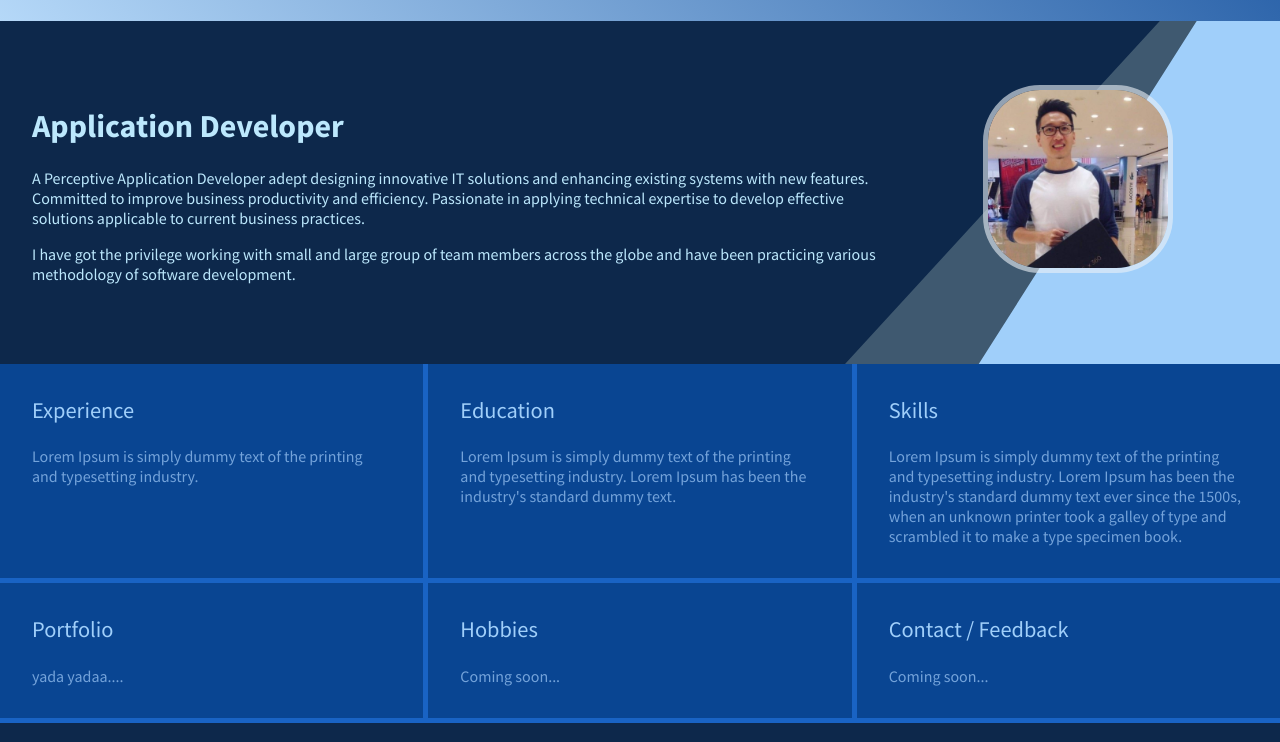
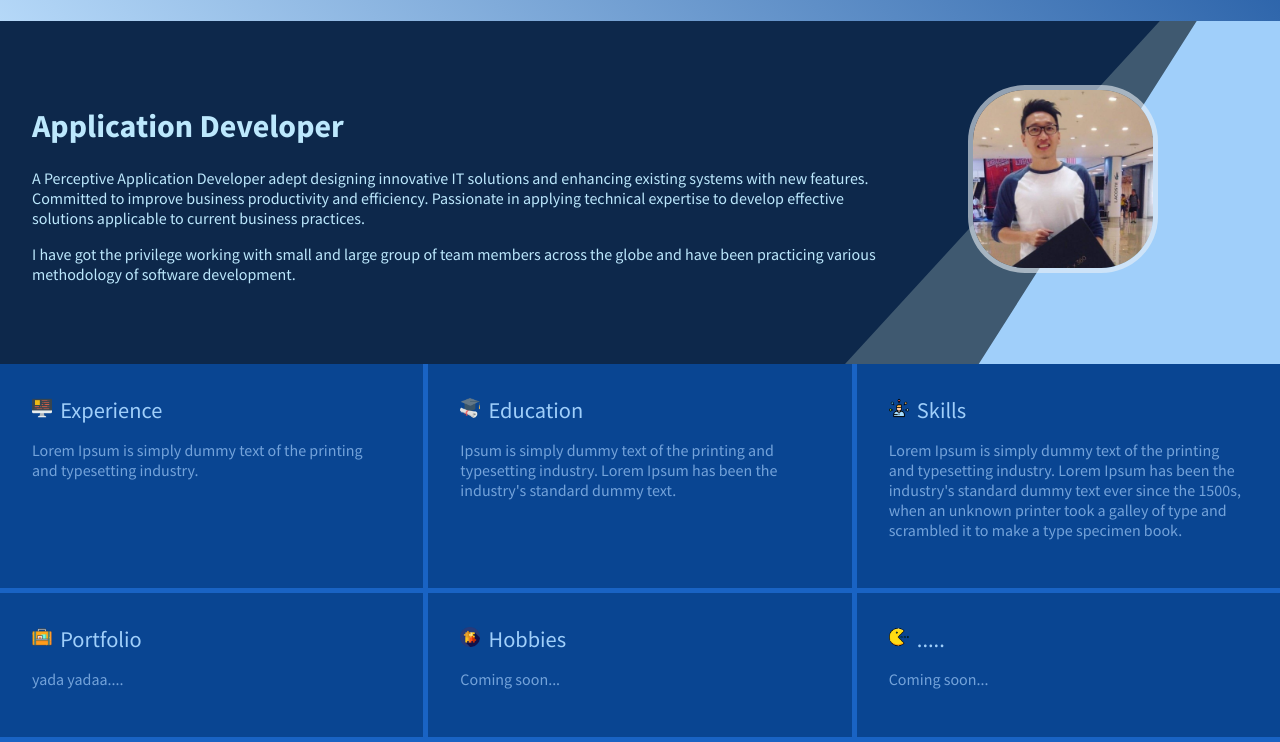
Before and after one commit to bobtiang/resume, a plain HTML site: page index.html in a window 1280 px wide. Shown: the part 110-852 px from the top of the page. Drawn offline with Linux system fonts and the light colour scheme.

Commit message:
update icon for content

```diff
--- a/index.css
+++ b/index.css
@@ -88,7 +88,6 @@ header .contact span {
     display: grid;
     grid-template-columns: 70% auto;
     padding: 4em 2em;
-    grid-gap: 25px;
 }
 
 .container img {
@@ -96,6 +95,7 @@ header .contact span {
     width:180px;
     justify-self: center;
     border: 5px solid  rgba(236, 242, 247, 0.6);
+    margin-right: 5px;
 }
 
 footer {
@@ -127,6 +127,7 @@ footer ul li {
     color:rgb(116, 163, 218);
     background: rgb(9, 69, 146);
     overflow: hidden;
+
     /*
     display: grid;
     grid-template-columns: auto;
@@ -138,6 +139,15 @@ footer ul li {
     border-bottom: 4px solid rgba(0,0,0,.2);
     width: 600px;
     */
+}
+
+footer ul li img{
+    width: 20px;
+    margin-right: 5px;
+}
+
+footer ul li span {
+    display: inline;
 }
 
 /*
--- a/index.html
+++ b/index.html
@@ -44,8 +44,7 @@
                             <span>bobtiang@gmail.com</span>
                         </li>
                         <li>
-                            <a href="mailto:bobtiang@gmail.com">
-                            <img src="img/location.png" alt="location"></a>
+                            <img src="img/location.png" alt="location">
                             <span>Butterworth, Penang, Malaysia</span>
                         </li>
                     </ul>
@@ -64,28 +63,34 @@
             <footer>
                 <ul class="trigger">
                     <li>
+                        <img src="img/coding.png" alt="experience"></a>
                         <span>Experience</span>
-                        Lorem Ipsum is simply dummy text of the printing and typesetting industry.
+                        <p>Lorem Ipsum is simply dummy text of the printing and typesetting industry. </p>
                     </li>
                     <li>
+                        <img src="img/education.png" alt="experience"></a>
                         <span>Education</span>
-                        Lorem Ipsum is simply dummy text of the printing and typesetting industry. Lorem Ipsum has been the industry's standard dummy text.
+                        <p>Ipsum is simply dummy text of the printing and typesetting industry. Lorem Ipsum has been the industry's standard dummy text.</p>
                     </li>
                     <li>
+                        <img src="img/skills.png" alt="experience"></a>
                         <span>Skills</span>
-                        Lorem Ipsum is simply dummy text of the printing and typesetting industry. Lorem Ipsum has been the industry's standard dummy text ever since the 1500s, when an unknown printer took a galley of type and scrambled it to make a type specimen book.
+                        <p>Lorem Ipsum is simply dummy text of the printing and typesetting industry. Lorem Ipsum has been the industry's standard dummy text ever since the 1500s, when an unknown printer took a galley of type and scrambled it to make a type specimen book.</p>
                     </li>
                     <li>
+                        <img src="img/portfolio.png" alt="experience"></a>
                         <span>Portfolio</span>
-                        yada yadaa....
+                        <p>yada yadaa....</p>
                     </li>
                     <li>
+                        <img src="img/hobby.png" alt="experience"></a>
                         <span>Hobbies</span>
-                        Coming soon...
+                        <p>Coming soon...</p>
                     </li>
                     <li>
-                        <span>Contact / Feedback</span>
-                        Coming soon...
+                        <img src="img/pacman.png" alt="experience"></a>
+                        <span>.....</span>
+                        <p>Coming soon...</p>
                     </li>
                 </ul>
             </footer>
```
Also changed, not shown: img/coding (1).png (added), img/coding.png (added), img/education.png (added), img/hobby.png (added), img/logo.png (deleted), img/pacman.png (added), img/portfolio.png (added), img/skills.png (added), img/skills_1.png (added).
